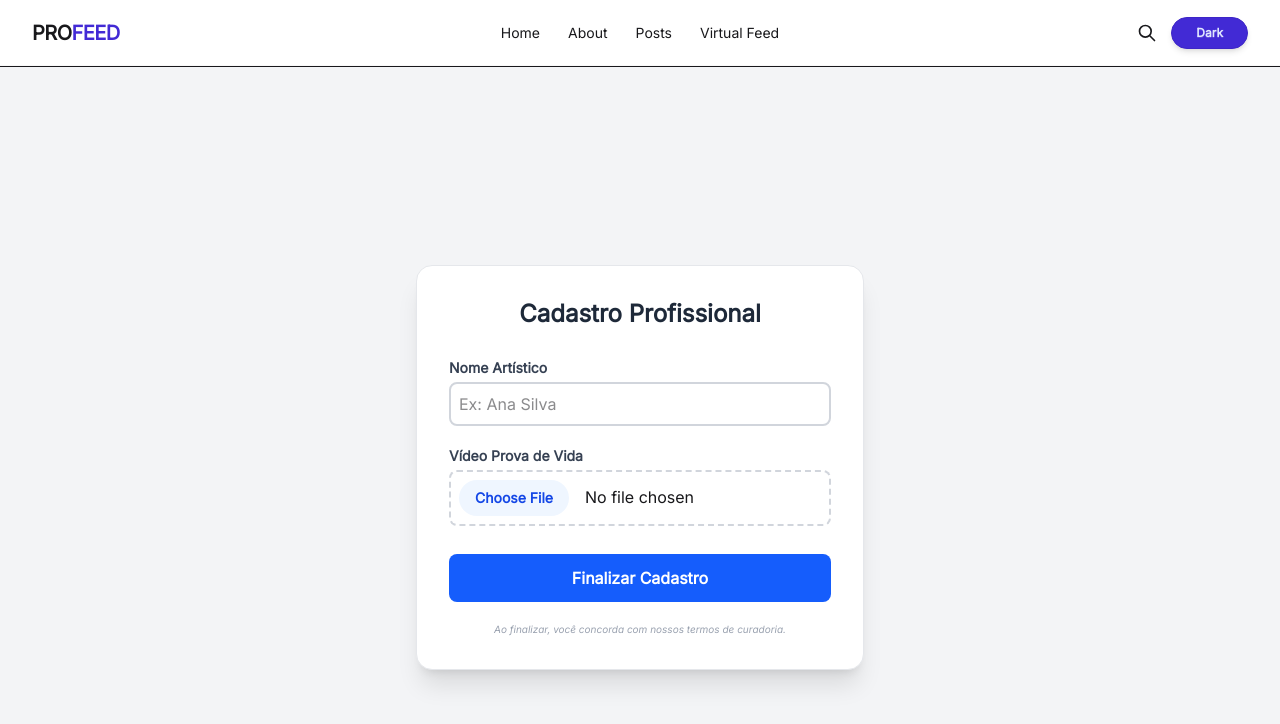
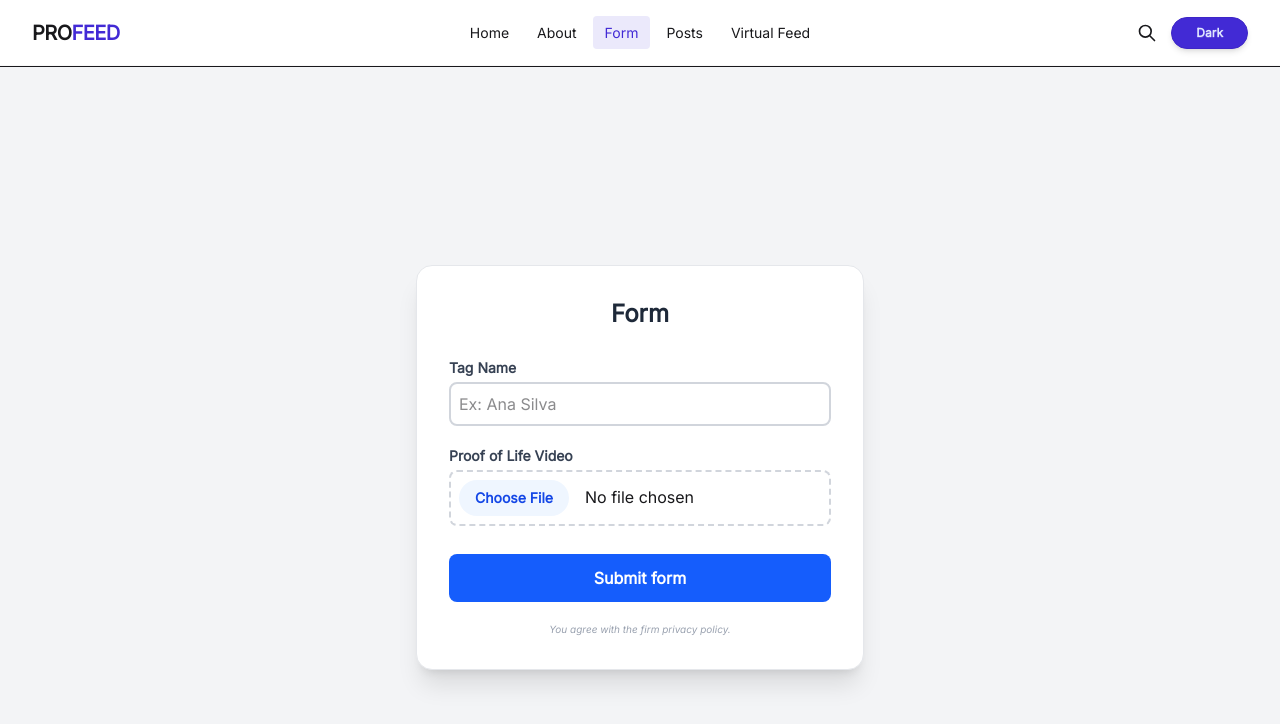
Before and after one commit to gustavogabana/project-one, a React (Vite) app: page /form in a window 1280 px wide. Shown: the top 724 px of the page. Built offline with nearby package versions, Linux system fonts and the light colour scheme.

Commit message:
speak english

```diff
--- a/src/components/Form.tsx
+++ b/src/components/Form.tsx
@@ -3,11 +3,11 @@ import { zodResolver } from '@hookform/resolvers/zod';
 import * as z from "zod";
 
 const professionalSchema = z.object({
-    name: z.string().min(3, "Nome muito curto"),
+    name: z.string().min(3, "Name's too short"),
     proofOfLife: z
         .custom<FileList>()
-        .refine((files) => files instanceof FileList && files.length > 0, "Video para avaliação é obrigatório")
-        .refine((files) => !files[0] || files[0].size <= 200 * 1024 * 1024, "O video deve ter menos de 200MB")
+        .refine((files) => files instanceof FileList && files.length > 0, "Video is required")
+        .refine((files) => !files[0] || files[0].size <= 200 * 1024 * 1024, "Video's maximum size's 200MB")
 });
 
 type ProfessionalData = z.infer<typeof professionalSchema>;
@@ -35,10 +35,10 @@ function Form() {
             <form onSubmit={handleSubmit(onSubmit)}
                 className="w-full max-w-md flex flex-col gap-5 bg-white p-8 rounded-2xl shadow-xl border border-gray-200"
             >
-                <h2 className="text-2xl font-bold text-gray-800 text-center mb-2">Cadastro Profissional</h2>
+                <h2 className="text-2xl font-bold text-gray-800 text-center mb-2">Form</h2>
 
                 <div className="flex flex-col gap-1">
-                    <label className="text-sm font-semibold text-gray-700">Nome Artístico</label>
+                    <label className="text-sm font-semibold text-gray-700">Tag Name</label>
                     <input
                         {...register("name")}
                         placeholder="Ex: Ana Silva"
@@ -49,7 +49,7 @@ function Form() {
                 </div>
 
                 <div className="flex flex-col gap-1">
-                    <label className="text-sm font-semibold text-gray-700">Vídeo Prova de Vida</label>
+                    <label className="text-sm font-semibold text-gray-700">Proof of Life Video</label>
                     <input
                         type="file"
                         accept="video/*"
@@ -68,11 +68,11 @@ function Form() {
                     className={`mt-2 w-full py-3 rounded-lg font-bold text-white transition-all
                         ${isSubmitting ? 'bg-gray-400 cursor-not-allowed' : 'bg-blue-600 hover:bg-blue-700 active:scale-95'}`}
                 >
-                    {isSubmitting ? "Enviando Vídeo..." : "Finalizar Cadastro"}
+                    {isSubmitting ? "Sending video..." : "Submit form"}
                 </button>
 
                 <p className="text-[10px] text-gray-400 text-center italic">
-                    Ao finalizar, você concorda com nossos termos de curadoria.
+                    You agree with the firm privacy policy.
                 </p>
             </form>
         </div>
--- a/src/components/Navbar.tsx
+++ b/src/components/Navbar.tsx
@@ -19,6 +19,7 @@ function Navbar() {
     const links: NavLink[] = [
         { to: "/", label: "Home" },
         { to: "/about", label: "About" },
+        { to: "/form", label: "Form" },
         { to: "/posts", label: "Posts", search: { query: "" } },
         { to: "/virtual", label: "Virtual Feed" },
     ];
```
Also changed, not shown: src/components/Home.tsx (indentation only).
